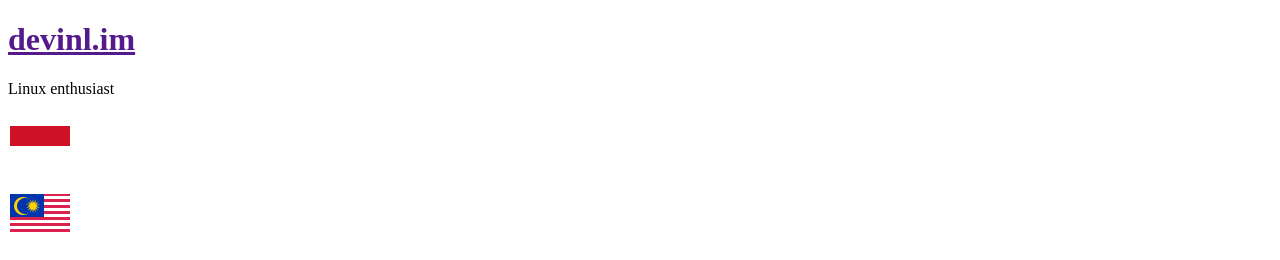
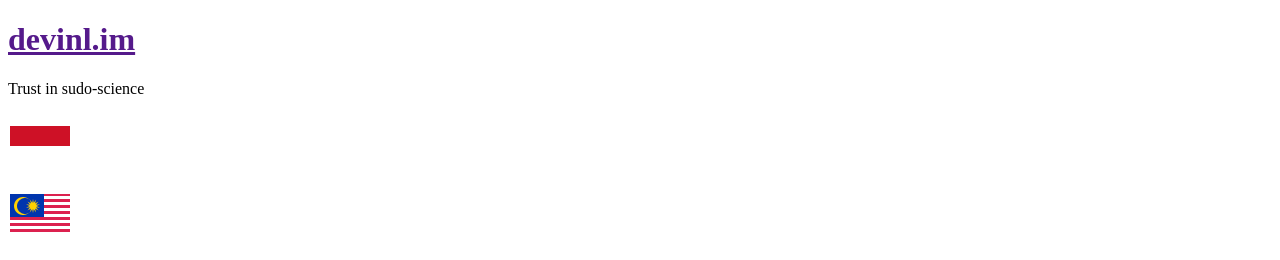
Before and after one commit to davay/devinl.im, a Jekyll site: the page built from _posts/2022-05-19-resume.md, in a window 1280 px wide. Shown: the top 260 px of the page. Built offline with Jekyll 4.4.1, drawn with Linux system fonts in a browser that asks for light colours.

Commit message:
change subtitle

```diff
--- a/_config.yml
+++ b/_config.yml
@@ -8,7 +8,7 @@ permalink:        pretty
 # Setup
 title:            devinl.im
 tagline:          Devin Lim
-description:      'Linux enthusiast
+description:      'Trust in sudo-science
                   <br>
                   <div class="flag"><img src="/public/icons/id.ico"></div>
                   <div class="flag"><img src="/public/icons/my.ico"></div>
```
